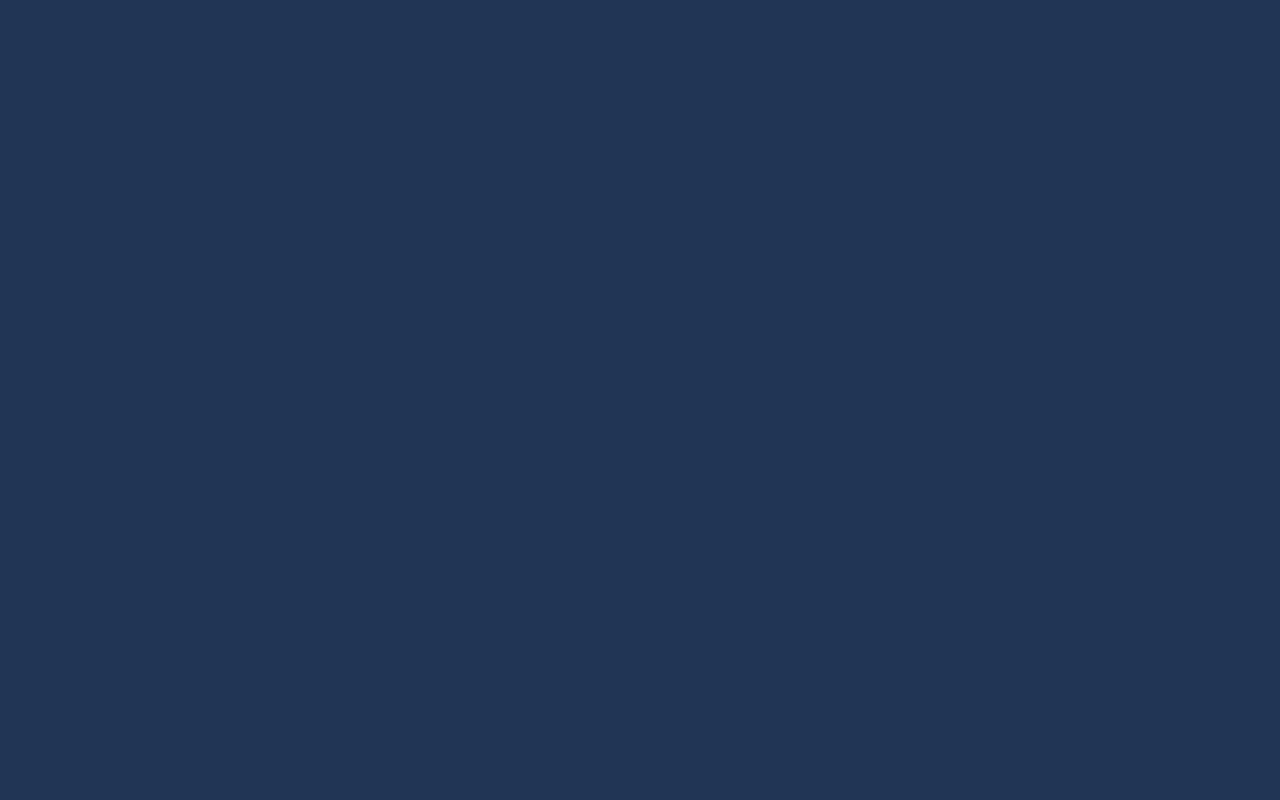
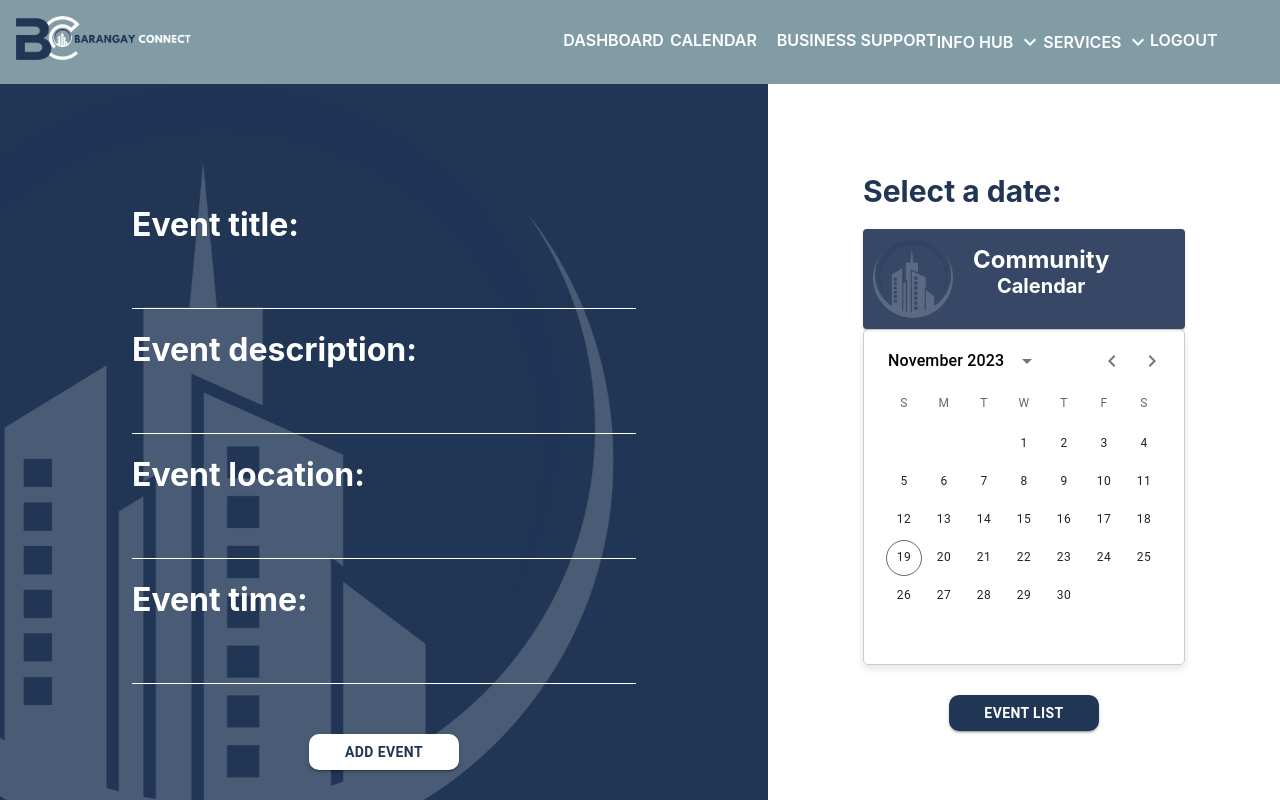
Before and after one commit to larapable/BarangayConnect_Project, a React (Create React App) app: page /admincalendar in a window 1280 px wide. Before the commit this address had no page. Built offline with nearby package versions, Linux system fonts and the light colour scheme.

Commit message:
Updated code

```diff
--- a/src/App.js
+++ b/src/App.js
@@ -13,6 +13,8 @@ import EmergencyAlertChoices from "./Emergency/EmergencyAlertChoices";
 import Requests from "./Request/Requests"
 import ProfileView from "./Profile/ProfileView";
 import ProfileEdit from "./Profile/ProfileEdit";
+import EventList from "./Calendar/EventList";
+import AdminCalendar from "./Calendar/AdminCalendar";
 
 
 function App() {
@@ -31,6 +33,8 @@ function App() {
       <Route path="/profile" element={<ProfileView />} />
       <Route path="/profile/edit" element={<ProfileEdit />} />
       <Route path="/calendar" element={<CommunityCalendar />} />
+      <Route path="/admincalendar" element={<AdminCalendar />} />
+      <Route path="/admincalendar/eventlist" element={<EventList />} />
       {/* <Route path="/forum" element={<Forum />} /> */}
     </Routes>
   );
--- a/src/Calendar/AdminCalendar.js
+++ b/src/Calendar/AdminCalendar.js
@@ -4,10 +4,76 @@ import { DateCalendar, LocalizationProvider } from "@mui/x-date-pickers";
 import { AdapterDayjs } from "@mui/x-date-pickers/AdapterDayjs";
 import { useState } from "react";
 import "./CC.css";
+import { Link, NavLink } from "react-router-dom";
 
 export default function AdminCalendar() {
-  const [date, setDate] = useState(null);
   const [value, setValue] = useState(null);
+  const [eventTitle, setEventTitle] = useState("");
+  const [eventDescription, setEventDescription] = useState("");
+  const [eventLocation, setEventLocation] = useState("");
+  const [eventTime, setEventTime] = useState("");
+  const [eventDate, setEventDate] = useState(null);
+
+  const addEvent = async (event) => {
+    // Check if required fields are filled
+    if (
+      !eventTitle ||
+      !eventDescription ||
+      !eventLocation ||
+      !eventTime ||
+      !eventDate
+    ) {
+      alert("Please fill in all required fields.");
+      return;
+    }
+
+    event.preventDefault();
+
+    // Create a new Date object from eventDate and format it to "yyyy/mm/dd"
+    const eventDateObj = new Date(eventDate);
+    const formattedDate = eventDateObj.toLocaleDateString("en-CA");
+
+    console.log("Submitting:", {
+      eventTitle,
+      eventDescription,
+      eventLocation,
+      eventTime,
+      eventDate: formattedDate,
+    });
+
+    try {
+      const response = await fetch("http://localhost:8080/event/addEvent", {
+        method: "POST",
+        headers: {
+          "Content-Type": "application/json",
+        },
+        body: JSON.stringify({
+          eventTitle,
+          eventDescription,
+          eventLocation,
+          eventTime,
+          eventDate: formattedDate,
+        }),
+      });
+
+      if (response.ok) {
+        console.log("Information successfully added");
+        // Clear the input fields
+        setEventTitle("");
+        setEventDescription("");
+        setEventLocation("");
+        setEventTime("");
+        setEventDate(null);
+      } else {
+        const data = await response.json();
+        console.error("Error:", data);
+      }
+    } catch (error) {
+      console.error("Error:", error);
+      alert("An error occurred. Please try again later.");
+    }
+  };
+
   return (
     <div className="admin-container">
       <div>
@@ -56,6 +122,8 @@ export default function AdminCalendar() {
                 id="title"
                 name="title"
                 className="input-design"
+                value={eventTitle}
+                onChange={(e) => setEventTitle(e.target.value)}
               ></input>
               <h1 style={{ color: "white" }}>Event description:</h1>
               <input
@@ -63,6 +131,8 @@ export default function AdminCalendar() {
                 id="description"
                 name="description"
                 className="input-design"
+                value={eventDescription}
+                onChange={(e) => setEventDescription(e.target.value)}
               ></input>
               <h1 style={{ color: "white" }}>Event location:</h1>
               <input
@@ -70,6 +140,8 @@ export default function AdminCalendar() {
                 id="location"
                 name="location"
                 className="input-design"
+                value={eventLocation}
+                onChange={(e) => setEventLocation(e.target.value)}
               ></input>
               <h1 style={{ color: "white" }}>Event time:</h1>
               <input
@@ -77,8 +149,10 @@ export default function AdminCalendar() {
                 id="time"
                 name="time"
                 className="input-design"
+                value={eventTime}
+                onChange={(e) => setEventTime(e.target.value)}
               ></input>
-
+              <div style={{ textAlign: "center" }}>
                 <Button
                   variant="contained"
                   style={{
@@ -89,9 +163,11 @@ export default function AdminCalendar() {
                     width: "150px",
                     fontWeight: "bold",
                   }}
+                  onClick={addEvent}
                 >
                   Add Event
                 </Button>
+              </div>
             </div>
           </div>
         </Grid>
@@ -108,6 +184,15 @@ export default function AdminCalendar() {
         >
           <LocalizationProvider dateAdapter={AdapterDayjs}>
             <div>
+              <h1
+                style={{
+                  color: "#213555",
+                  textAlign: "left",
+                  fontSize: "30px",
+                }}
+              >
+                Select a date:
+              </h1>
               <Card
                 style={{
                   background: "#213555E6",
@@ -145,8 +230,8 @@ export default function AdminCalendar() {
                 </div>
               </Card>
               <DateCalendar
-                value={value}
-                onChange={(newValue) => setValue(newValue)}
+                value={eventDate}
+                onChange={(newValue) => setEventDate(newValue)}
                 style={{
                   border: "1px solid #ccc",
                   borderRadius: "5px",
@@ -154,6 +239,7 @@ export default function AdminCalendar() {
                 }}
               />
               <div style={{ textAlign: "center" }}>
+                <Link to="/admincalendar/eventlist">
                   <Button
                     variant="contained"
                     style={{
@@ -168,6 +254,7 @@ export default function AdminCalendar() {
                   >
                     Event List
                   </Button>
+                </Link>
               </div>
             </div>
           </LocalizationProvider>
--- a/src/Calendar/CC.css
+++ b/src/Calendar/CC.css
@@ -22,4 +22,5 @@
   outline: none;
   background: transparent;
   color: white;
+  font-size: 18px;
 }
--- a/src/Calendar/EventList.js
+++ b/src/Calendar/EventList.js
@@ -1,6 +1,7 @@
 import Header from "../Header";
 import React from "react";
 import "./CC.css";
+
 export default function EventList() {
   return (
     <div className="eventlist-bg">
@@ -9,15 +10,13 @@ export default function EventList() {
       </div>
       <div
         style={{
-          background: `url('buildingbg.png')`,
+          background: `url('/buildingbg.png')`,
           backgroundSize: "100% 100%",
           backgroundRepeat: "no-repeat",
           height: "100%",
         }}
       >
-        <h1 className="eventlist-title">
-          EVENT LIST:
-        </h1>
+        <h1 className="eventlist-title">EVENT LIST:</h1>
       </div>
     </div>
   );
--- a/src/index.js
+++ b/src/index.js
@@ -4,6 +4,8 @@ import "./index.css";
 import App from "./App";
 import reportWebVitals from "./reportWebVitals";
 import { BrowserRouter } from "react-router-dom";
+import AdminCalendar from "./Calendar/AdminCalendar";
+
 
 const root = ReactDOM.createRoot(document.getElementById("root"));
 
```
Lines whose indentation alone changed are shown as unchanged.
